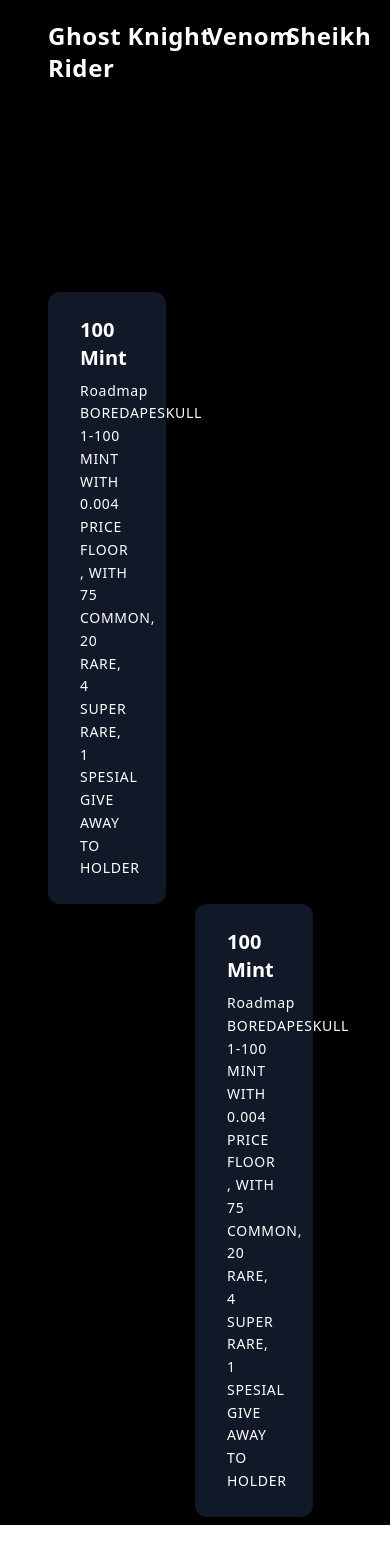
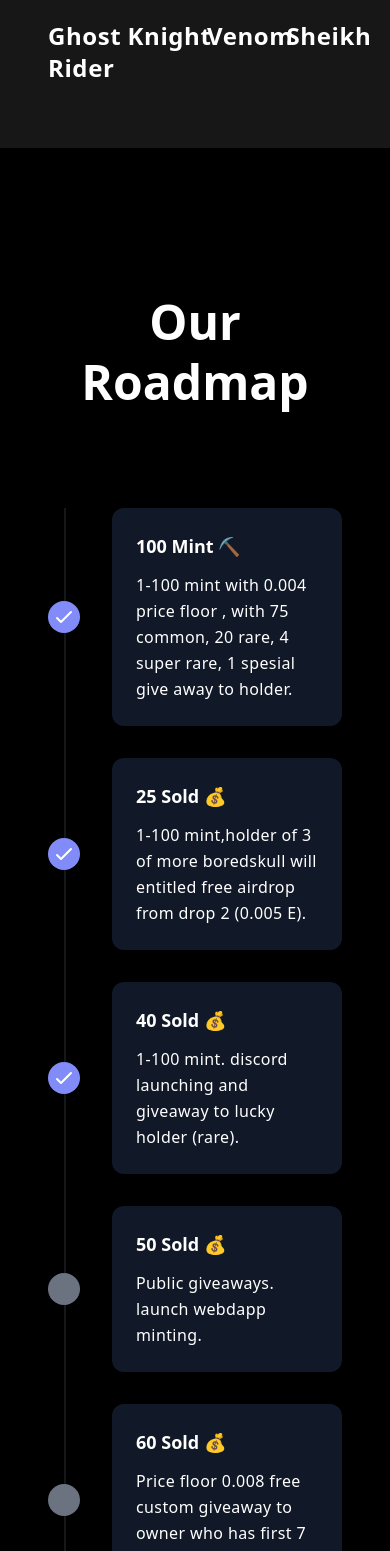
Before and after one commit to WahyuS002/BASNC, a React (Create React App) app: page / in a window 390 px wide. Shown: the part 1555-3106 px from the top of the page. Before the commit the page ends 3080 px from the top, so only its background shows below. Built offline with nearby package versions, Linux system fonts and the light colour scheme.

Commit message:
:white_check_mark: roadmap

```diff
--- a/src/App.js
+++ b/src/App.js
@@ -15,7 +15,7 @@ function App() {
                 <div className="mt-36 flex items-center justify-between space-x-8">
                     <BackgroundStory />
                 </div>
-                <div className="mt-24 bg-semi-black">
+                <div className="mt-24 bg-neutral-900">
                     <BackgroundStoryImages />
                 </div>
                 <div className="mt-36">
--- a/src/components/BackgroundStoryImages.js
+++ b/src/components/BackgroundStoryImages.js
@@ -3,7 +3,7 @@ import Images from '../assets/BackgroundStoryImages'
 
 function BackgroundStoryImages(props) {
     return (
-        <div className="w-full bg-semi-black py-16 px-12 md:px-20">
+        <div className="w-full py-16 px-12 md:px-20">
             <div className="grid grid-cols-4 gap-6">
                 <div>
                     <img className="rounded-2xl" src={Images.Image1} alt="" />
--- a/src/components/Navbar.js
+++ b/src/components/Navbar.js
@@ -1,7 +1,7 @@
 import React from 'react'
 import Logo from '../Logo.png'
 
-function Navbar(props) {
+function Navbar() {
     const onContentIndexClick = () => {}
 
     return (
@@ -15,17 +15,17 @@ function Navbar(props) {
                     <div className="rounded-full bg-red-500"></div>
                 </a> */}
                     <div className="space-x-16 font-semibold text-lg">
-                        <a className="cursor-pointer hover:text-red-600 transition-all duration-300 ease-in-out" href="#/" onClick={() => onContentIndexClick('home')}>
+                        <a className="cursor-pointer hover:text-indigo-600 transition-all duration-300 ease-in-out" href="#/" onClick={() => onContentIndexClick('home')}>
                             Home
                         </a>
-                        <a className="cursor-pointer hover:text-red-600 transition-all duration-300 ease-in-out" href="#/" onClick={() => onContentIndexClick('backgroundStory')}>
+                        <a className="cursor-pointer hover:text-indigo-600 transition-all duration-300 ease-in-out" href="#/" onClick={() => onContentIndexClick('backgroundStory')}>
                             Background Story
                         </a>
-                        <a className="cursor-pointer hover:text-red-600 transition-all duration-300 ease-in-out" href="#/" onClick={() => onContentIndexClick('roadmap')}>
+                        <a className="cursor-pointer hover:text-indigo-600 transition-all duration-300 ease-in-out" href="#/" onClick={() => onContentIndexClick('roadmap')}>
                             Roadmap
                         </a>
                     </div>
-                    <button className="bg-indigo-600 px-8 py-4 font-bold rounded-xl">Connect a Wallet</button>
+                    <button className="bg-indigo-600 hover:bg-indigo-800 transition-all duration-300 ease-in-out px-8 py-4 font-bold text-lg rounded-xl">Connect a Wallet</button>
                 </nav>
                 <div className="flex md:hidden justify-between items-center w-full bg-black p-4">
                     <div className="flex items-center space-x-4">
--- a/src/components/Roadmap.js
+++ b/src/components/Roadmap.js
@@ -3,21 +3,100 @@ import React from 'react'
 function Roadmap(props) {
     return (
         <div className="px-12 md:px-20">
-            <div className="grid grid-cols-2">
-                <div className="px-8 py-6 bg-gray-900 w-4/5 rounded-xl">
-                    <h3 className="font-bold text-xl">100 Mint</h3>
-                    <p className="text-sm leading-relaxed tracking-wider mt-2">
-                        Roadmap BOREDAPESKULL 1-100 MINT WITH 0.004 PRICE FLOOR , WITH 75 COMMON, 20 RARE, 4 SUPER RARE, 1 SPESIAL GIVE AWAY TO HOLDER
-                    </p>
+            <h2 className="text-5xl font-bold leading-tight mb-24 text-center">Our Roadmap</h2>
+            <div className="relative max-w-7xl h-full">
+                <div className="absolute left-0 md:left-1/2 ml-4 md:ml-0 border-opacity-20 border-gray-500 h-full border"></div>
+                <div className="mb-8 flex justify-between items-center w-full md:flex-row-reverse">
+                    <div className="hidden md:block w-5/12"></div>
+                    <div className="z-20">
+                        <div class="flex items-center justify-center bg-indigo-400 text-white w-8 h-8 rounded-full">
+                            <svg class="w-6 h-6" fill="none" stroke="currentColor" viewBox="0 0 24 24" xmlns="http://www.w3.org/2000/svg">
+                                <path stroke-linecap="round" stroke-linejoin="round" stroke-width="2" d="M5 13l4 4L19 7"></path>
+                            </svg>
+                        </div>
+                    </div>
+                    <div className="bg-gray-900 rounded-xl  w-full md:w-5/12 p-6 md:px-8 md:py-6 ml-8 md:ml-0">
+                        <h3 className="font-bold text-lg">100 Mint ⛏️</h3>
+                        <p className="mt-3 leading-relaxed tracking-wide">1-100 mint with 0.004 price floor , with 75 common, 20 rare, 4 super rare, 1 spesial give away to holder.</p>
+                    </div>
                 </div>
-            </div>
-            <div className="grid grid-cols-2">
-                <div></div>
-                <div className="px-8 py-6 bg-gray-900 w-4/5 rounded-xl">
-                    <h3 className="font-bold text-xl selection:bg-green-500">100 Mint</h3>
-                    <p className="text-sm leading-relaxed tracking-wider mt-2">
-                        Roadmap BOREDAPESKULL 1-100 MINT WITH 0.004 PRICE FLOOR , WITH 75 COMMON, 20 RARE, 4 SUPER RARE, 1 SPESIAL GIVE AWAY TO HOLDER
-                    </p>
+                <div className="mb-8 flex justify-between items-center w-full">
+                    <div className="hidden md:block w-5/12"></div>
+                    <div className="z-20">
+                        <div class="flex items-center justify-center bg-indigo-400 text-white w-8 h-8 rounded-full">
+                            <svg class="w-6 h-6" fill="none" stroke="currentColor" viewBox="0 0 24 24" xmlns="http://www.w3.org/2000/svg">
+                                <path stroke-linecap="round" stroke-linejoin="round" stroke-width="2" d="M5 13l4 4L19 7"></path>
+                            </svg>
+                        </div>
+                    </div>
+                    <div className="bg-gray-900 rounded-xl  w-full md:w-5/12 p-6 md:px-8 md:py-6 ml-8 md:ml-0">
+                        <h3 className="font-bold text-lg">25 Sold 💰</h3>
+                        <p className="mt-3 leading-relaxed tracking-wide">1-100 mint,holder of 3 of more boredskull will entitled free airdrop from drop 2 (0.005 E).</p>
+                    </div>
+                </div>
+                <div className="mb-8 flex justify-between items-center w-full md:flex-row-reverse">
+                    <div className="hidden md:block w-5/12"></div>
+                    <div className="z-20">
+                        <div class="flex items-center justify-center bg-indigo-400 text-white w-8 h-8 rounded-full">
+                            <svg class="w-6 h-6" fill="none" stroke="currentColor" viewBox="0 0 24 24" xmlns="http://www.w3.org/2000/svg">
+                                <path stroke-linecap="round" stroke-linejoin="round" stroke-width="2" d="M5 13l4 4L19 7"></path>
+                            </svg>
+                        </div>
+                    </div>
+                    <div className="bg-gray-900 rounded-xl  w-full md:w-5/12 p-6 md:px-8 md:py-6 ml-8 md:ml-0">
+                        <h3 className="font-bold text-lg">40 Sold 💰</h3>
+                        <p className="mt-3 leading-relaxed tracking-wide">1-100 mint. discord launching and giveaway to lucky holder (rare).</p>
+                    </div>
+                </div>
+                <div className="mb-8 flex justify-between items-center w-full">
+                    <div className="hidden md:block w-5/12"></div>
+                    <div className="z-20">
+                        <div class="flex items-center justify-center bg-gray-500 w-8 h-8 rounded-full"></div>
+                    </div>
+                    <div className="bg-gray-900 rounded-xl  w-full md:w-5/12 p-6 md:px-8 md:py-6 ml-8 md:ml-0">
+                        <h3 className="font-bold text-lg">50 Sold 💰</h3>
+                        <p className="mt-3 leading-relaxed tracking-wide">Public giveaways. launch webdapp minting.</p>
+                    </div>
+                </div>
+                <div className="mb-8 flex justify-between items-center w-full md:flex-row-reverse">
+                    <div className="hidden md:block w-5/12"></div>
+                    <div className="z-20">
+                        <div class="flex items-center justify-center bg-gray-500 w-8 h-8 rounded-full"></div>
+                    </div>
+                    <div className="bg-gray-900 rounded-xl  w-full md:w-5/12 p-6 md:px-8 md:py-6 ml-8 md:ml-0">
+                        <h3 className="font-bold text-lg">60 Sold 💰</h3>
+                        <p className="mt-3 leading-relaxed tracking-wide">Price floor 0.008 free custom giveaway to owner who has first 7 collection.</p>
+                    </div>
+                </div>
+                <div className="mb-8 flex justify-between items-center w-full">
+                    <div className="hidden md:block w-5/12"></div>
+                    <div className="z-20">
+                        <div class="flex items-center justify-center bg-gray-500 w-8 h-8 rounded-full"></div>
+                    </div>
+                    <div className="bg-gray-900 rounded-xl  w-full md:w-5/12 p-6 md:px-8 md:py-6 ml-8 md:ml-0">
+                        <h3 className="font-bold text-lg">70 Sold 💰</h3>
+                        <p className="mt-3 leading-relaxed tracking-wide">Price floor 0.008</p>
+                    </div>
+                </div>
+                <div className="mb-8 flex justify-between items-center w-full md:flex-row-reverse">
+                    <div className="hidden md:block w-5/12"></div>
+                    <div className="z-20">
+                        <div class="flex items-center justify-center bg-gray-500 w-8 h-8 rounded-full"></div>
+                    </div>
+                    <div className="bg-gray-900 rounded-xl  w-full md:w-5/12 p-6 md:px-8 md:py-6 ml-8 md:ml-0">
+                        <h3 className="font-bold text-lg">80 Sold 💰</h3>
+                        <p className="mt-3 leading-relaxed tracking-wide">Price floor 0.01</p>
+                    </div>
+                </div>
+                <div className="mb-8 flex justify-between items-center w-full">
+                    <div className="hidden md:block w-5/12"></div>
+                    <div className="z-20">
+                        <div class="flex items-center justify-center bg-gray-500 w-8 h-8 rounded-full"></div>
+                    </div>
+                    <div className="bg-gray-900 rounded-xl  w-full md:w-5/12 p-6 md:px-8 md:py-6 ml-8 md:ml-0">
+                        <h3 className="font-bold text-lg">100 Sold 💰</h3>
+                        <p className="mt-3 leading-relaxed tracking-wide">Price floor 0.015 droping super rare for give aways.</p>
+                    </div>
                 </div>
             </div>
         </div>
```
Also changed, not shown: src/components/Main.js (+8 -3 lines).
